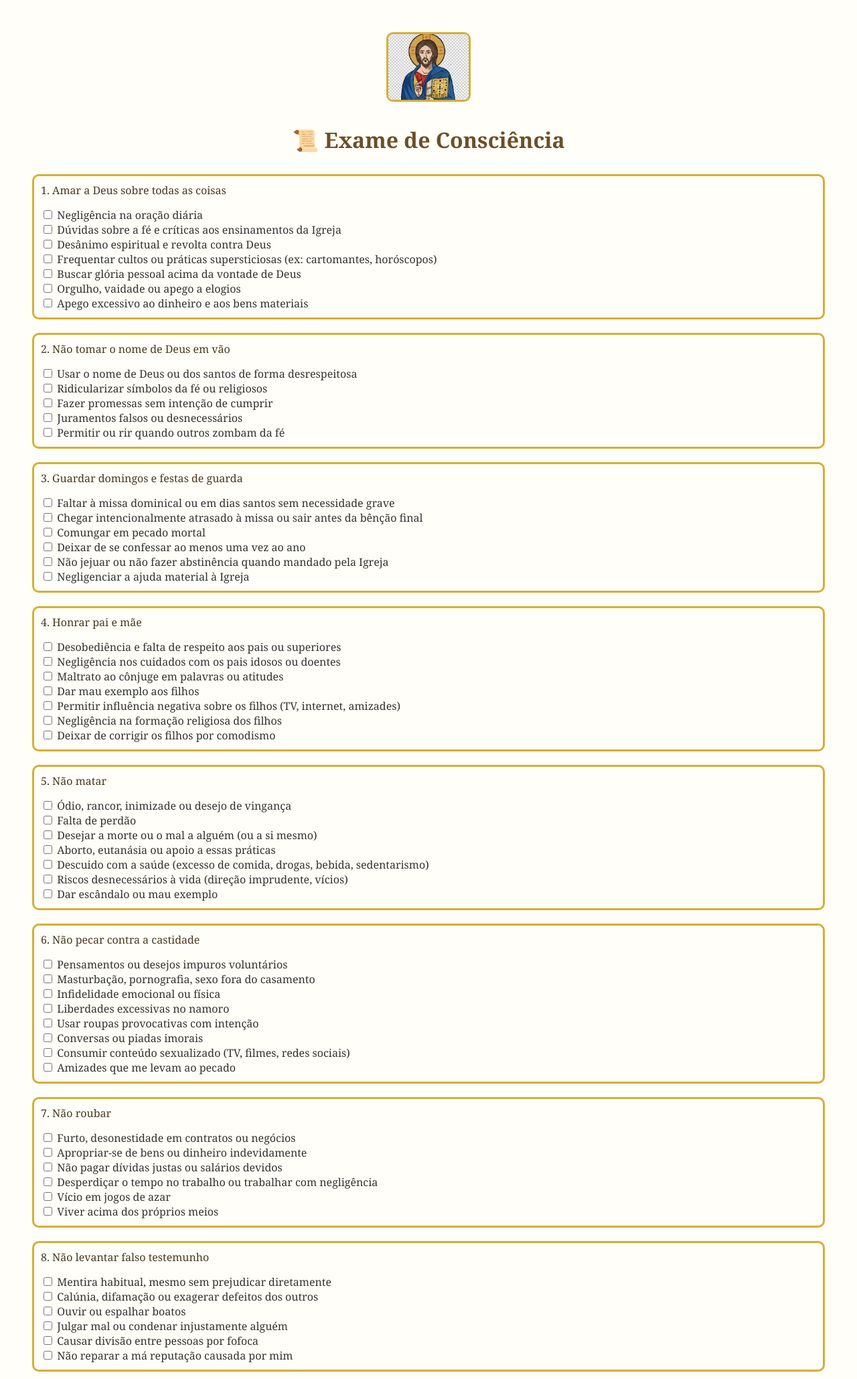
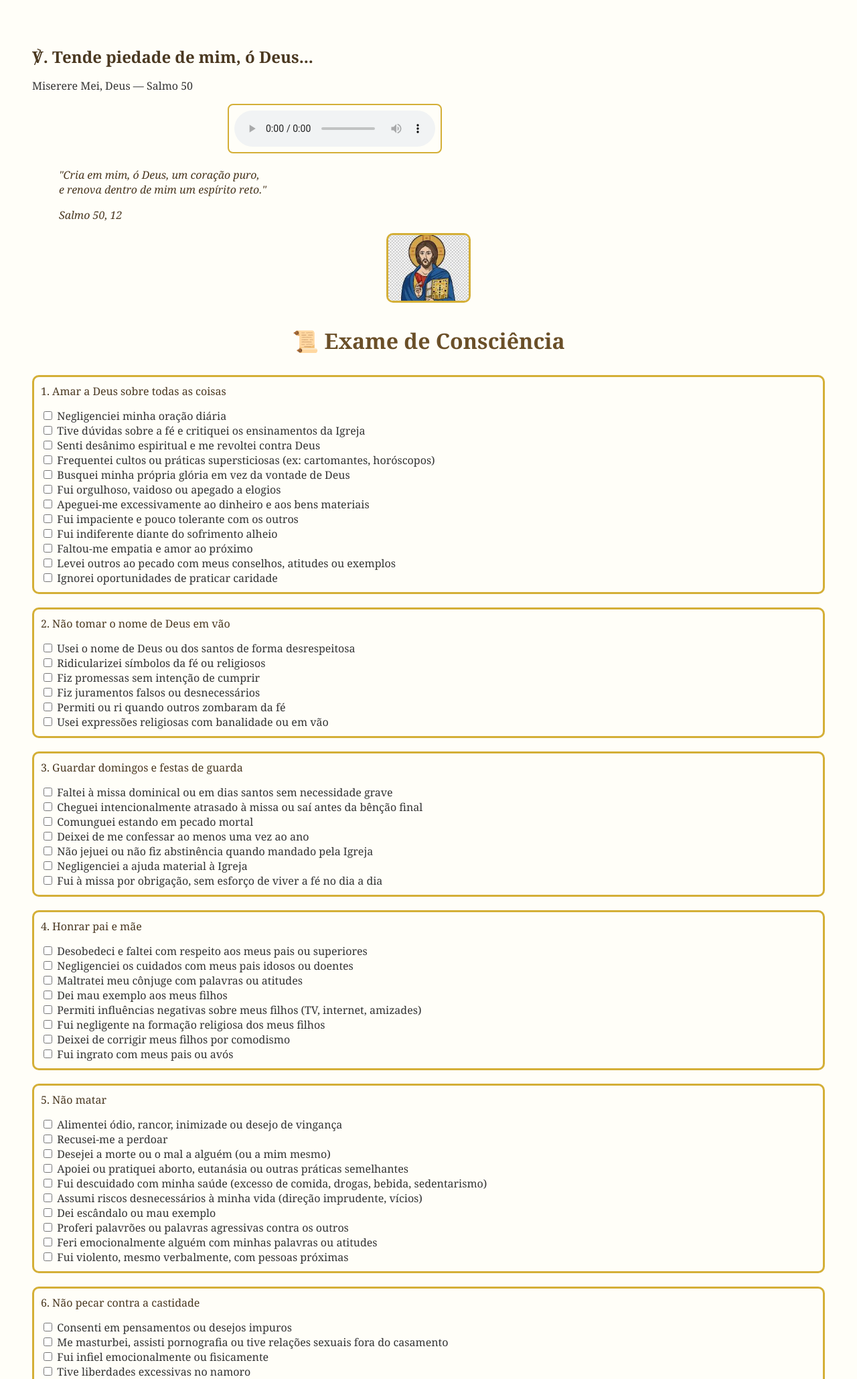
Before and after one commit to alissonsouza1984/confission, a Flask app: page / in a window 1280 px wide. Shown: the top 2059 px of the page at 67% size. Run offline with Flask 3, Linux system fonts and the light colour scheme.

Commit message:
add audio.mp3

```diff
--- a/app.py
+++ b/app.py
@@ -6,108 +6,132 @@ app = Flask(__name__)
 
 pecados = {
     "1. Amar a Deus sobre todas as coisas": [
-        "Negligência na oração diária",
-        "Dúvidas sobre a fé e críticas aos ensinamentos da Igreja",
-        "Desânimo espiritual e revolta contra Deus",
-        "Frequentar cultos ou práticas supersticiosas (ex: cartomantes, horóscopos)",
-        "Buscar glória pessoal acima da vontade de Deus",
-        "Orgulho, vaidade ou apego a elogios",
-        "Apego excessivo ao dinheiro e aos bens materiais"
+        "Negligenciei minha oração diária",
+        "Tive dúvidas sobre a fé e critiquei os ensinamentos da Igreja",
+        "Senti desânimo espiritual e me revoltei contra Deus",
+        "Frequentei cultos ou práticas supersticiosas (ex: cartomantes, horóscopos)",
+        "Busquei minha própria glória em vez da vontade de Deus",
+        "Fui orgulhoso, vaidoso ou apegado a elogios",
+        "Apeguei-me excessivamente ao dinheiro e aos bens materiais",
+        "Fui impaciente e pouco tolerante com os outros",
+        "Fui indiferente diante do sofrimento alheio",
+        "Faltou-me empatia e amor ao próximo",
+        "Levei outros ao pecado com meus conselhos, atitudes ou exemplos",
+        "Ignorei oportunidades de praticar caridade"
     ],
     "2. Não tomar o nome de Deus em vão": [
-        "Usar o nome de Deus ou dos santos de forma desrespeitosa",
-        "Ridicularizar símbolos da fé ou religiosos",
-        "Fazer promessas sem intenção de cumprir",
-        "Juramentos falsos ou desnecessários",
-        "Permitir ou rir quando outros zombam da fé"
+        "Usei o nome de Deus ou dos santos de forma desrespeitosa",
+        "Ridicularizei símbolos da fé ou religiosos",
+        "Fiz promessas sem intenção de cumprir",
+        "Fiz juramentos falsos ou desnecessários",
+        "Permiti ou ri quando outros zombaram da fé",
+        "Usei expressões religiosas com banalidade ou em vão"
     ],
     "3. Guardar domingos e festas de guarda": [
-        "Faltar à missa dominical ou em dias santos sem necessidade grave",
-        "Chegar intencionalmente atrasado à missa ou sair antes da bênção final",
-        "Comungar em pecado mortal",
-        "Deixar de se confessar ao menos uma vez ao ano",
-        "Não jejuar ou não fazer abstinência quando mandado pela Igreja",
-        "Negligenciar a ajuda material à Igreja"
+        "Faltei à missa dominical ou em dias santos sem necessidade grave",
+        "Cheguei intencionalmente atrasado à missa ou saí antes da bênção final",
+        "Comunguei estando em pecado mortal",
+        "Deixei de me confessar ao menos uma vez ao ano",
+        "Não jejuei ou não fiz abstinência quando mandado pela Igreja",
+        "Negligenciei a ajuda material à Igreja",
+        "Fui à missa por obrigação, sem esforço de viver a fé no dia a dia"
     ],
     "4. Honrar pai e mãe": [
-        "Desobediência e falta de respeito aos pais ou superiores",
-        "Negligência nos cuidados com os pais idosos ou doentes",
-        "Maltrato ao cônjuge em palavras ou atitudes",
-        "Dar mau exemplo aos filhos",
-        "Permitir influência negativa sobre os filhos (TV, internet, amizades)",
-        "Negligência na formação religiosa dos filhos",
-        "Deixar de corrigir os filhos por comodismo"
+        "Desobedeci e faltei com respeito aos meus pais ou superiores",
+        "Negligenciei os cuidados com meus pais idosos ou doentes",
+        "Maltratei meu cônjuge com palavras ou atitudes",
+        "Dei mau exemplo aos meus filhos",
+        "Permiti influências negativas sobre meus filhos (TV, internet, amizades)",
+        "Fui negligente na formação religiosa dos meus filhos",
+        "Deixei de corrigir meus filhos por comodismo",
+        "Fui ingrato com meus pais ou avós"
     ],
     "5. Não matar": [
-        "Ódio, rancor, inimizade ou desejo de vingança",
-        "Falta de perdão",
-        "Desejar a morte ou o mal a alguém (ou a si mesmo)",
-        "Aborto, eutanásia ou apoio a essas práticas",
-        "Descuido com a saúde (excesso de comida, drogas, bebida, sedentarismo)",
-        "Riscos desnecessários à vida (direção imprudente, vícios)",
-        "Dar escândalo ou mau exemplo"
+        "Alimentei ódio, rancor, inimizade ou desejo de vingança",
+        "Recusei-me a perdoar",
+        "Desejei a morte ou o mal a alguém (ou a mim mesmo)",
+        "Apoiei ou pratiquei aborto, eutanásia ou outras práticas semelhantes",
+        "Fui descuidado com minha saúde (excesso de comida, drogas, bebida, sedentarismo)",
+        "Assumi riscos desnecessários à minha vida (direção imprudente, vícios)",
+        "Dei escândalo ou mau exemplo",
+        "Proferi palavrões ou palavras agressivas contra os outros",
+        "Feri emocionalmente alguém com minhas palavras ou atitudes",
+        "Fui violento, mesmo verbalmente, com pessoas próximas"
     ],
     "6. Não pecar contra a castidade": [
-        "Pensamentos ou desejos impuros voluntários",
-        "Masturbação, pornografia, sexo fora do casamento",
-        "Infidelidade emocional ou física",
-        "Liberdades excessivas no namoro",
-        "Usar roupas provocativas com intenção",
-        "Conversas ou piadas imorais",
-        "Consumir conteúdo sexualizado (TV, filmes, redes sociais)",
-        "Amizades que me levam ao pecado"
+        "Consenti em pensamentos ou desejos impuros",
+        "Me masturbei, assisti pornografia ou tive relações sexuais fora do casamento",
+        "Fui infiel emocionalmente ou fisicamente",
+        "Tive liberdades excessivas no namoro",
+        "Usei roupas provocativas com má intenção",
+        "Participei de conversas ou fiz piadas imorais",
+        "Consumi conteúdo sexualizado (TV, filmes, redes sociais)",
+        "Mantive amizades que me levaram ao pecado",
+        "Fiz comentários maliciosos sobre o corpo de outras pessoas",
+        "Alimentei fantasias sexuais intencionalmente"
     ],
     "7. Não roubar": [
-        "Furto, desonestidade em contratos ou negócios",
-        "Apropriar-se de bens ou dinheiro indevidamente",
-        "Não pagar dívidas justas ou salários devidos",
-        "Desperdiçar o tempo no trabalho ou trabalhar com negligência",
-        "Vício em jogos de azar",
-        "Viver acima dos próprios meios"
+        "Roubei ou fui desonesto em contratos ou negócios",
+        "Me apropriei de bens ou dinheiro indevidamente",
+        "Deixei de pagar dívidas justas ou salários devidos",
+        "Desperdicei tempo no trabalho ou trabalhei com negligência",
+        "Fui viciado em jogos de azar",
+        "Vivi acima dos meus meios",
+        "Fui injusto ao cobrar ou receber valores excessivos",
+        "Usei benefícios ou ajudas indevidamente"
     ],
     "8. Não levantar falso testemunho": [
-        "Mentira habitual, mesmo sem prejudicar diretamente",
-        "Calúnia, difamação ou exagerar defeitos dos outros",
-        "Ouvir ou espalhar boatos",
-        "Julgar mal ou condenar injustamente alguém",
-        "Causar divisão entre pessoas por fofoca",
-        "Não reparar a má reputação causada por mim"
+        "Menti habitualmente, mesmo sem prejudicar diretamente",
+        "Caluniei, difamei ou exagerei defeitos dos outros",
+        "Ouvi ou espalhei boatos",
+        "Julguei mal ou condenei injustamente alguém",
+        "Causei divisão entre pessoas por fofoca",
+        "Não reparei a má reputação causada por mim",
+        "Fui hipócrita ou dissimulado para parecer melhor"
     ],
     "9. Não desejar a mulher do próximo": [
-        "Desejos impuros por pessoa casada ou consagrada",
-        "Fantasias ou intenções de infidelidade",
-        "Assédio verbal ou físico",
-        "Flertes com pessoas comprometidas",
-        "Curiosidade indevida sobre a intimidade alheia"
+        "Alimentei desejos impuros por pessoas casadas ou consagradas",
+        "Tive fantasias ou intenções de infidelidade",
+        "Assediei verbal ou fisicamente",
+        "Flertei com pessoas comprometidas",
+        "Tive curiosidade indevida sobre a intimidade de outras pessoas",
+        "Usei o olhar de maneira impura ou desrespeitosa"
     ],
     "10. Não cobiçar as coisas alheias": [
-        "Invejar os bens, sucesso ou talentos dos outros",
-        "Desejo de tomar ou imitar o que pertence a outro",
-        "Descontentamento com a própria vida por comparação"
+        "Invejei os bens, o sucesso ou os talentos dos outros",
+        "Desejei tomar ou imitar aquilo que pertence a outros",
+        "Fiquei descontente com a minha vida por causa de comparações",
+        "Fui ambicioso em excesso, sem gratidão pelo que tenho",
+        "Desejei viver a vida dos outros em vez de valorizar a minha"
     ],
     "Mandamentos da Igreja": [
-        "Faltar à Missa em festas de guarda",
-        "Não confessar-se ao menos uma vez por ano",
-        "Não comungar na Páscoa",
-        "Comungar em pecado grave",
-        "Não guardar jejum e abstinência nos tempos prescritos",
-        "Não ajudar a Igreja materialmente"
+        "Faltei à Missa em festas de guarda",
+        "Não me confessei ao menos uma vez por ano",
+        "Não comunguei na Páscoa",
+        "Comunguei em pecado grave",
+        "Não guardei jejum e abstinência nos tempos prescritos",
+        "Não ajudei a Igreja materialmente",
+        "Desprezei os sacramentos por comodismo ou frieza espiritual"
     ],
     "Pecados relacionados ao casamento e à família": [
-        "Negligência com o cônjuge (diálogo, carinho, atenção)",
-        "Violência física ou verbal dentro do lar",
-        "Desrespeito mútuo entre os cônjuges",
-        "Falta de perdão no matrimônio",
-        "Priorizar trabalho ou lazer em detrimento da família",
-        "Não se abrir à vida (rejeitar filhos sem justa causa)",
-        "Não dar testemunho cristão dentro do lar"
+        "Fui negligente com meu cônjuge (no diálogo, carinho ou atenção)",
+        "Fui violento física ou verbalmente dentro do lar",
+        "Desrespeitei meu cônjuge",
+        "Guardei mágoas e não perdoei no matrimônio",
+        "Priorizei trabalho ou lazer em detrimento da família",
+        "Recusei-me a ter filhos sem justa causa",
+        "Não dei testemunho cristão dentro do lar",
+        "Fui indiferente à vida familiar ou às necessidades dos meus",
+        "Usei palavras ofensivas ou humilhantes com meus familiares"
     ],
     "Pecados espirituais e morais": [
-        "Preguiça espiritual (não buscar crescer na fé)",
-        "Desinteresse pelas coisas de Deus",
-        "Falta de zelo apostólico (não evangelizar, não ajudar os outros na fé)",
-        "Conformismo com o pecado próprio ou alheio",
-        "Buscar o sucesso pessoal acima da vontade divina"
+        "Fui preguiçoso espiritualmente (não busquei crescer na fé)",
+        "Me desinteressei pelas coisas de Deus",
+        "Fui indiferente no zelo apostólico (não evangelizei, nem ajudei outros na fé)",
+        "Fui conivente com o pecado, meu ou alheio",
+        "Busquei o sucesso pessoal acima da vontade divina",
+        "Agi por egoísmo, pensando apenas em mim",
+        "Fui omisso diante de injustiças ou sofrimentos ao meu redor"
     ]
 }
 
--- a/static/css/style.css
+++ b/static/css/style.css
@@ -80,3 +80,19 @@ textarea.form-control {
   color: #4a3820;
   resize: vertical;
 }
+.audio-player {
+  max-width: 600px;
+  margin: 0 auto;
+}
+
+.audio-player audio {
+  border: 2px solid #d4af37;
+  border-radius: 8px;
+  padding: 8px;
+  background-color: #fffef8;
+}
+
+blockquote {
+  font-style: italic;
+  color: #4a3820;
+}
--- a/templates/index.html
+++ b/templates/index.html
@@ -24,6 +24,25 @@
   </style>
 </head>
 <body class="page-body">
+<!-- Seção de cântico de misericórdia -->
+<div class="intro-section text-center my-4">
+  <h2 class="section-title">℣. Tende piedade de mim, ó Deus...</h2>
+  <p class="lead">Miserere Mei, Deus — Salmo 50</p>
+
+  <!-- Áudio embutido -->
+  <div class="audio-player my-3">
+    <audio controls autoplay loop class="w-100">
+      <source src="{{ url_for('static', filename='audio/miserere_mei_deus.mp3') }}" type="audio/mpeg">
+      Seu navegador não suporta o elemento de áudio.
+    </audio>
+  </div>
+
+  <blockquote class="blockquote">
+    <p>"Cria em mim, ó Deus, um coração puro,<br>
+       e renova dentro de mim um espírito reto."</p>
+    <footer class="blockquote-footer">Salmo 50, 12</footer>
+  </blockquote>
+</div>
   <div class="container my-5">
     <div class="icon">
       <img src="{{ url_for('static', filename='img/cristo_pantocrator.jpg') }}" alt="Cristo Pantocrator" />
```
